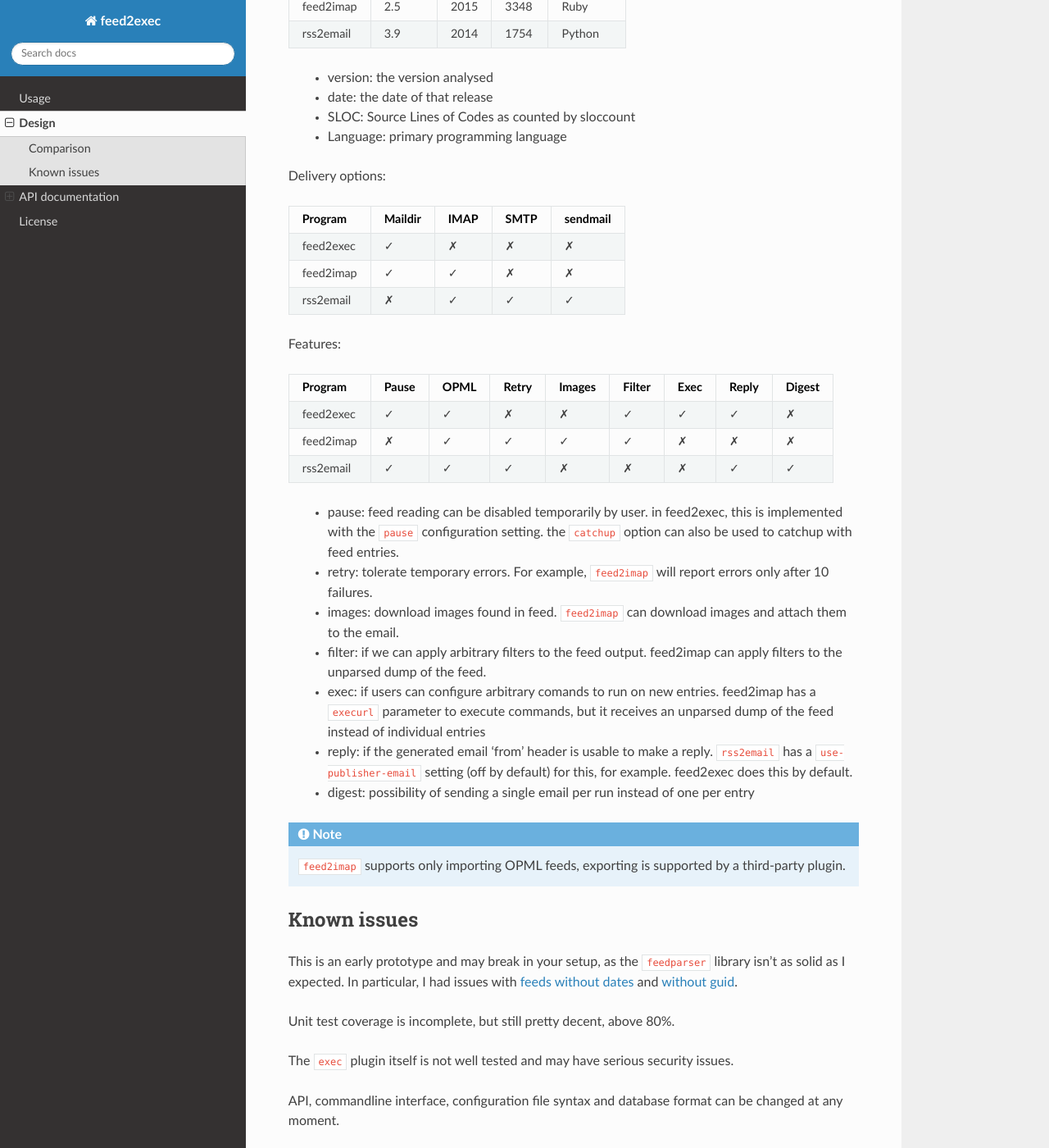
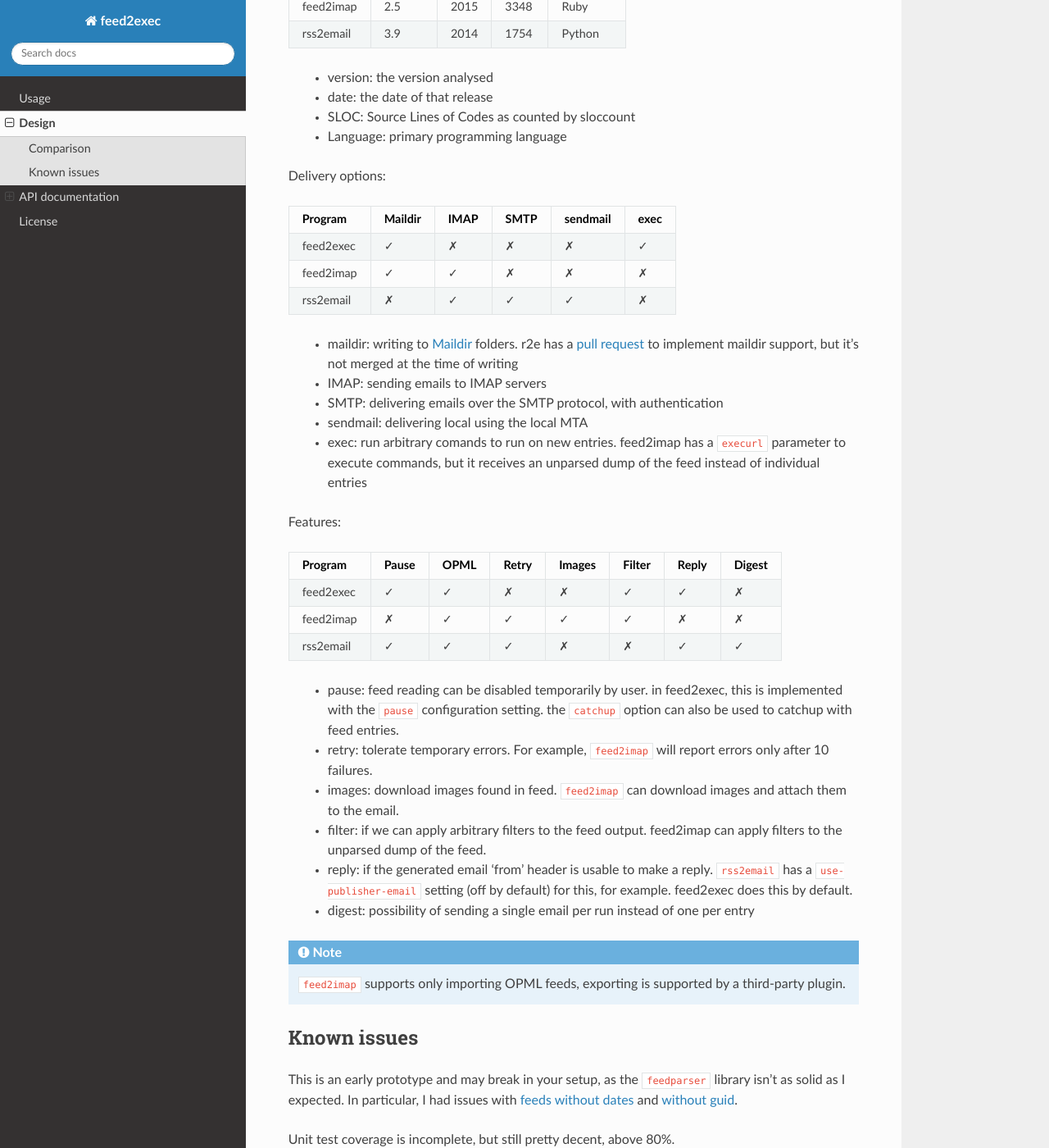
Before and after one commit to timb-machine-mirrors/anarcat-feed2exec, a Sphinx documentation site: the page built from doc/design.rst, in a window 1280 px wide and 1400 px high, scrolled down 897 px. Shown: the whole window at 82% size. Built offline with Sphinx 7.4.7 and the Read the Docs theme 2.0.0, drawn with Linux system fonts in a browser that asks for light colours; the version number could not be read and is left out.

Commit message:
move exec to delivery in comparison table

```diff
--- a/doc/design.rst
+++ b/doc/design.rst
@@ -55,23 +55,36 @@
 
 Delivery options:
 
-========= ======= ==== ==== ========
-Program   Maildir IMAP SMTP sendmail
-========= ======= ==== ==== ========
-feed2exec    ✓     ✗     ✗     ✗
-feed2imap    ✓     ✓     ✗     ✗
-rss2email    ✗     ✓     ✓     ✓
-========= ======= ==== ==== ========
+========= ======= ==== ==== ======== ====
+Program   Maildir IMAP SMTP sendmail exec
+========= ======= ==== ==== ======== ====
+feed2exec    ✓     ✗     ✗     ✗      ✓
+feed2imap    ✓     ✓     ✗     ✗      ✗
+rss2email    ✗     ✓     ✓     ✓      ✗
+========= ======= ==== ==== ======== ====
+
+ * maildir: writing to `Maildir`_ folders. r2e has a `pull request
+   <r2e-maildir>`_ to implement maildir support, but it's not merged
+   at the time of writing
+ * IMAP: sending emails to IMAP servers
+ * SMTP: delivering emails over the SMTP protocol, with authentication
+ * sendmail: delivering local using the local MTA
+ * exec: run arbitrary comands to run on new entries. feed2imap has a
+   ``execurl`` parameter to execute commands, but it receives an
+   unparsed dump of the feed instead of individual entries
+
+ .. _Maildir: https://en.wikipedia.org/wiki/Maildir
+ .. _r2e-maildir: https://github.com/wking/rss2email/pull/21
 
 Features:
 
-========= ======= ==== ===== ====== ====== ==== ===== ======
-Program   Pause   OPML Retry Images Filter Exec Reply Digest
-========= ======= ==== ===== ====== ====== ==== ===== ======
-feed2exec    ✓     ✓     ✗     ✗       ✓    ✓     ✓     ✗
-feed2imap    ✗     ✓     ✓     ✓       ✓    ✗     ✗     ✗
-rss2email    ✓     ✓     ✓     ✗       ✗    ✗     ✓     ✓
-========= ======= ==== ===== ====== ====== ==== ===== ======
+========= ======= ==== ===== ====== ====== ===== ======
+Program   Pause   OPML Retry Images Filter Reply Digest
+========= ======= ==== ===== ====== ====== ===== ======
+feed2exec    ✓     ✓     ✗     ✗       ✓     ✓     ✗
+feed2imap    ✗     ✓     ✓     ✓       ✓     ✗     ✗
+rss2email    ✓     ✓     ✓     ✗       ✗     ✓     ✓
+========= ======= ==== ===== ====== ====== ===== ======
 
  * pause: feed reading can be disabled temporarily by user. in
    feed2exec, this is implemented with the ``pause`` configuration
@@ -84,10 +97,6 @@
  * filter: if we can apply arbitrary filters to the feed
    output. feed2imap can apply filters to the unparsed dump of the
    feed.
- * exec: if users can configure arbitrary comands to run on new
-   entries. feed2imap has a ``execurl`` parameter to execute commands,
-   but it receives an unparsed dump of the feed instead of individual
-   entries
  * reply: if the generated email 'from' header is usable to make a
    reply. ``rss2email`` has a ``use-publisher-email`` setting (off by
    default) for this, for example. feed2exec does this by default.
```
